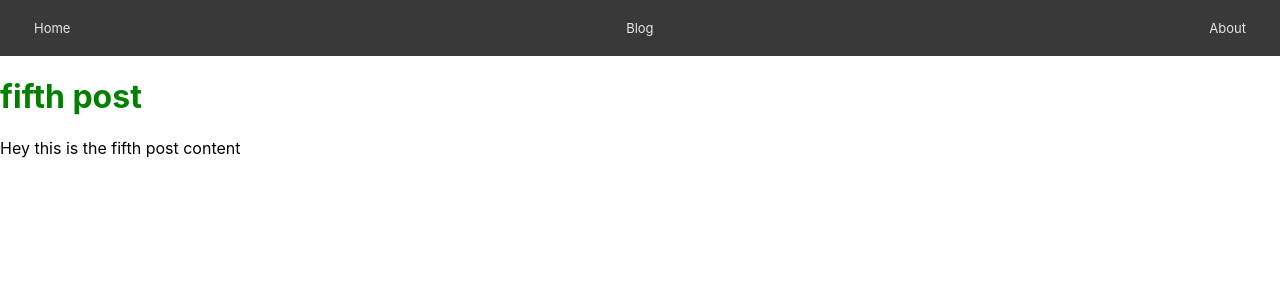
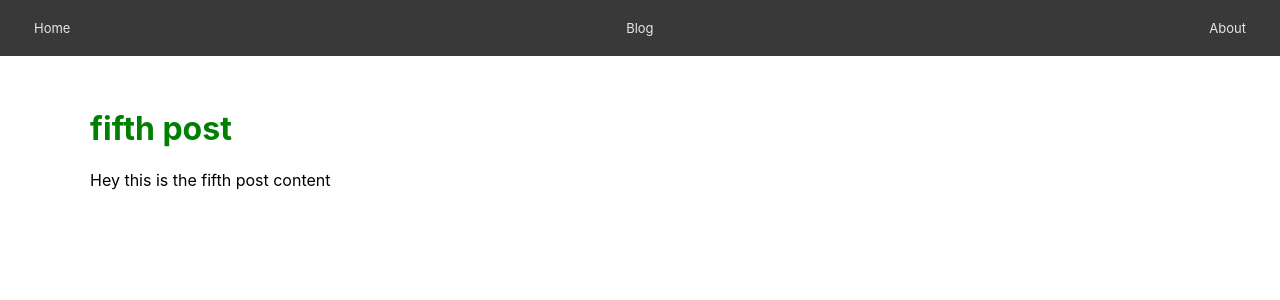
Before and after one commit to tesshuang/learn-next-app, a Next.js app: page /blog/fifth in a window 1280 px wide. Shown: the top 300 px of the page. Built offline with nearby package versions, Linux system fonts and the light colour scheme.

Commit message:
updated layout component to the rest of the page

```diff
--- a/components/layout.js
+++ b/components/layout.js
@@ -4,6 +4,7 @@
 const containerStyle = {
   padding: '2rem',
   maxWidth: '1100px',
+  margin: '0 auto',
 }
 
 const Layout = (props) => {
--- a/pages/about.js
+++ b/pages/about.js
@@ -1,6 +1,5 @@
 import React from 'react';
 import Head from 'next/head';
-// import Nav from '../components/nav';
 import Layout from '../components/layout';
 
 const About = () => (
--- a/pages/blog.js
+++ b/pages/blog.js
@@ -1,8 +1,8 @@
 import React from 'react';
 import Head from 'next/head'
-import Nav from '../components/nav';
 import posts from '../posts.json';
 import Link from 'next/link';
+import Layout from '../components/layout';
 
 const Blog = () => {
   // console.log(Object.entries(posts));
@@ -13,7 +13,7 @@
       <title>Blog</title>
       <link rel="icon" href="/favicon.ico" />
     </Head>
-      <Nav />
+    <Layout>
       <div className="container">
         <h1>Welcome to my blog page</h1>
         <p>Stay tuned with my lasted blog topics.</p>
@@ -29,6 +29,7 @@
           })}
         </ul>
       </div>
+    </Layout>
     <style jsx>{`
       .container {
         padding: 0 2rem;
--- a/pages/blog/[id].js
+++ b/pages/blog/[id].js
@@ -1,6 +1,7 @@
 import { useRouter } from 'next/router';
 import posts from '../../posts.json';
-import Nav from '../../components/nav'
+// import Nav from '../../components/nav'
+import Layout from '../../components/layout'
 
 export default () => {
   const router = useRouter();
@@ -8,16 +9,17 @@
   if (!post) return <p></p>;
 
   return (
-    <>
-      <Nav />
-      <h1>{post.title}</h1>
-      <p>{post.content}</p>
+    <div>
+      <Layout>
+        <h1>{post.title}</h1>
+        <p>{post.content}</p>
+      </Layout>
       <style jsx>{`
         h1{
           color: green;
         }
       `}
       </style>
-    </>
+    </div>
   )
 };
```
Also changed, not shown: pages/index.js (+3 -4 lines). Lines whose indentation alone changed are shown as unchanged.
